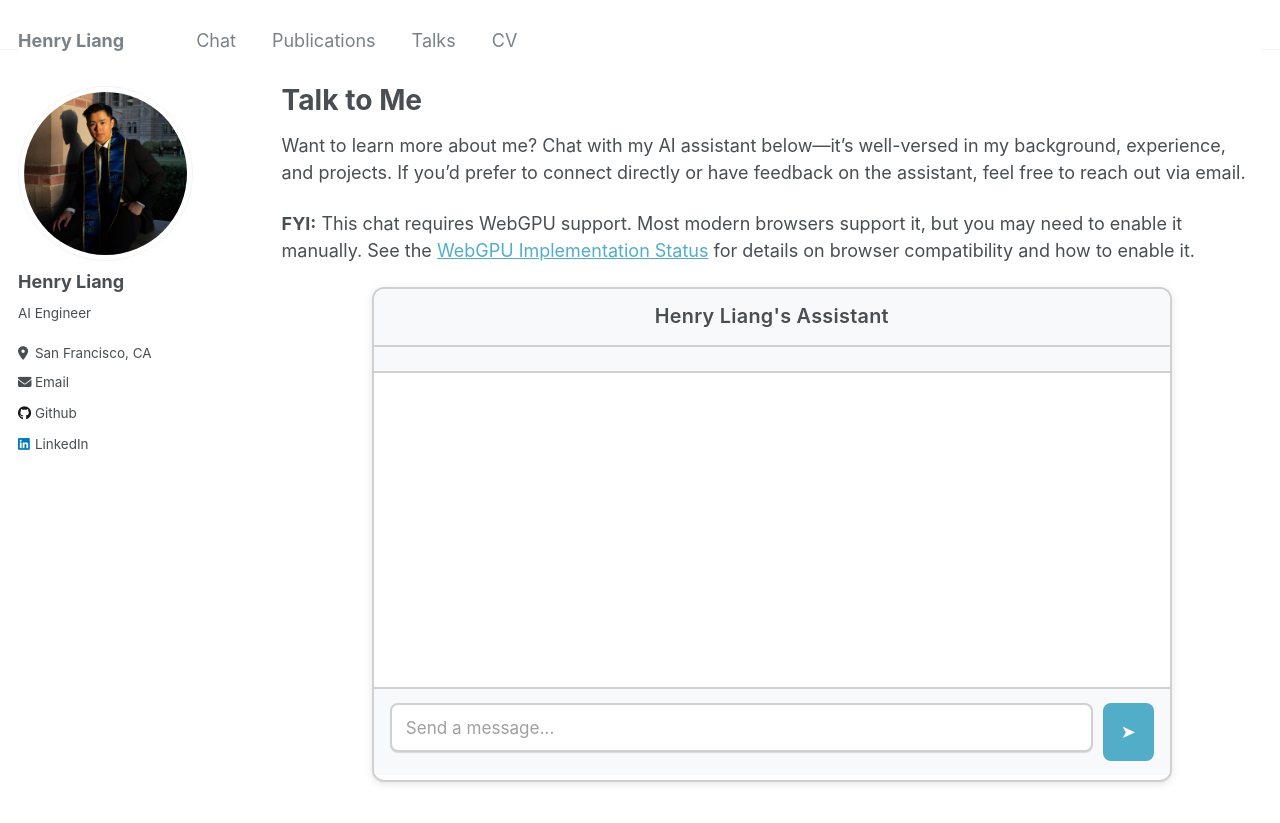
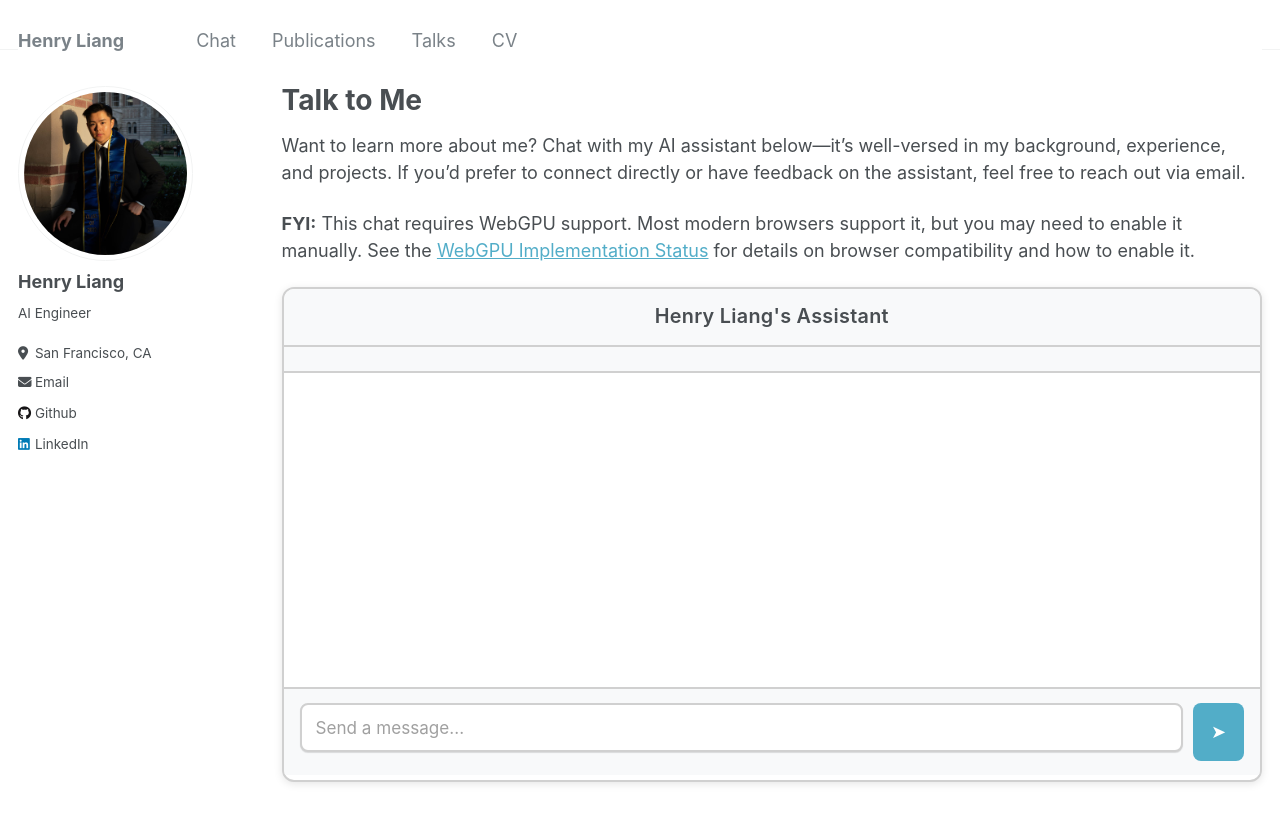
Before and after one commit to HenryLiang-123/HenryLiang-123.github.io, a Jekyll site: the page built from _pages/chat.md, in a window 1280 px wide and 900 px high. Shown: the top 823 px of the window. Built offline with Jekyll 4.4.1, drawn with Linux system fonts in a browser that asks for light colours.

Commit message:
Make chat window full width and responsive
Co-authored-by: factory-droid[bot] <138933559+factory-droid[bot]@users.noreply.github.com>

```diff
--- a/assets/css/chat.css
+++ b/assets/css/chat.css
@@ -51,8 +51,6 @@
 .chat-container {
   height: 55vh;
   width: 100%;
-  max-width: 800px;
-  margin: 0 auto;
   background: #fff;
   border: 2px solid #d0d0d0;
   box-shadow: 0 2px 8px rgba(0, 0, 0, 0.1);
```
